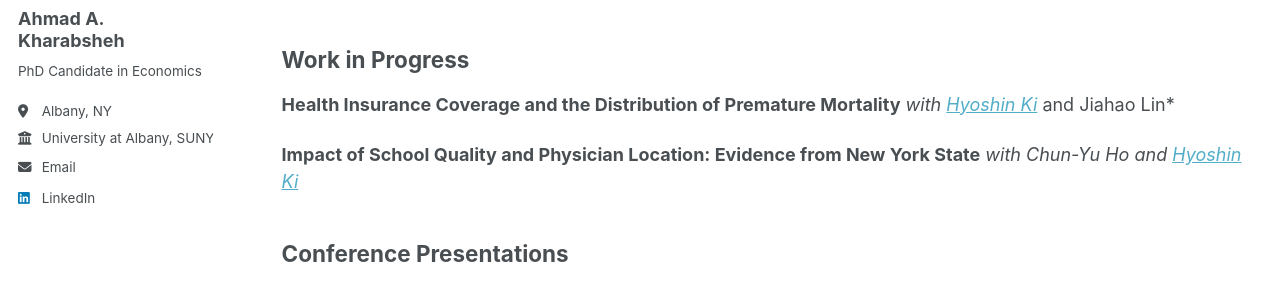
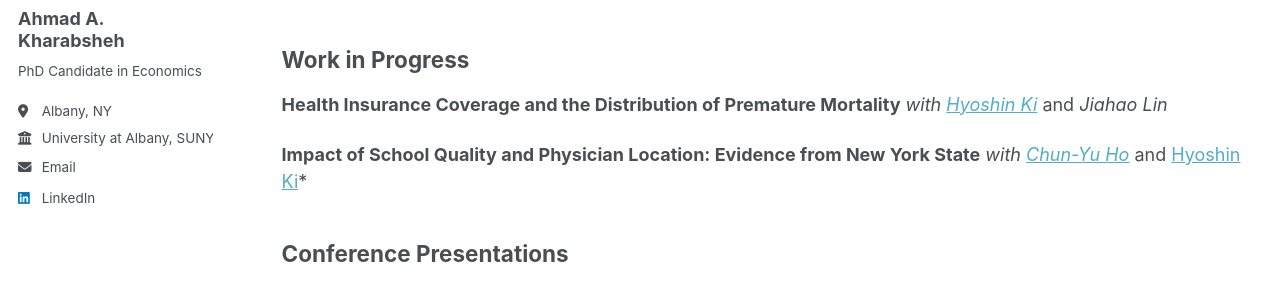
Before and after one commit to Kharabshehahmad/Kharabshehahmad.github.io, a Jekyll site: the page built from _pages/research.md, in a window 1280 px wide and 964 px high. Shown: the part 323-610 px from the top of the window. Built offline with Jekyll 4.4.1, drawn with Linux system fonts in a browser that asks for light colours; a script bundle is joined from its source files by our own code; library files that are not in the unit come from our copies; part of the change alters nothing that is shown.

```diff
--- a/_pages/research.md
+++ b/_pages/research.md
@@ -18,10 +18,10 @@ author_profile: true
 
 
 **Health Insurance Coverage and the Distribution of Premature Mortality**
-*with [Hyoshin Ki](https://sites.google.com/view/hyoshinki/)* and Jiahao Lin*
+*with [Hyoshin Ki](https://sites.google.com/view/hyoshinki/)* and *Jiahao Lin*
 
 **Impact of School Quality and Physician Location: Evidence from New York State**
-*with Chun-Yu Ho and [Hyoshin Ki](https://sites.google.com/view/hyoshinki/)*
+*with [Chun-Yu Ho](https://www.albany.edu/economics/faculty/chun-yu-ho)* and [Hyoshin Ki](https://sites.google.com/view/hyoshinki/)*
 
 
 
```
